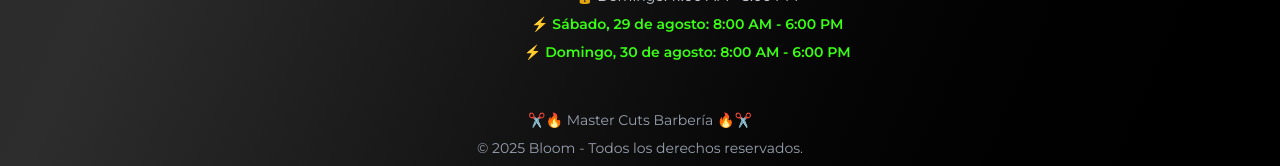
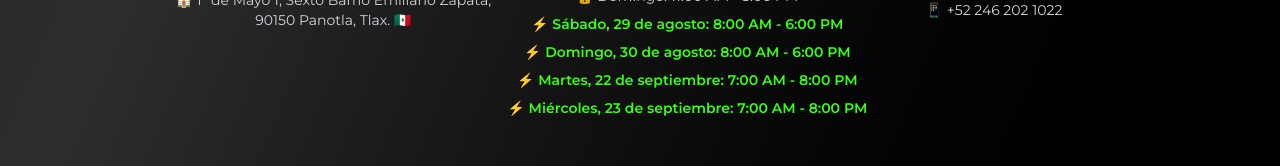
Before and after one commit to mael2021/barbershop, a React (Vite) app: page / in a window 1280 px wide. Shown: the part 2722-2888 px from the top of the page. Built offline with nearby package versions, Linux system fonts and the light colour scheme; no server answers.

Commit message:
habilito ams horarios

```diff
--- a/src/consts/schedule.ts
+++ b/src/consts/schedule.ts
@@ -26,11 +26,36 @@
   slots: EXTENDED_MORNING_SLOTS,
 };
 
+// Horario especial con apertura temprana de 7:00 AM a 8:00 PM (citas de 1 hora)
+const EARLY_OPENING_SLOTS = [
+  "7:00 AM",
+  "8:00 AM",
+  "9:00 AM",
+  "10:00 AM",
+  "11:00 AM",
+  "12:00 PM",
+  "1:00 PM",
+  "2:00 PM",
+  "3:00 PM",
+  "4:00 PM",
+  "5:00 PM",
+  "6:00 PM",
+  "7:00 PM",
+  "8:00 PM",
+];
+
+const EARLY_OPENING_SCHEDULE: SpecialSchedule = {
+  hours: "7:00 AM - 8:00 PM",
+  slots: EARLY_OPENING_SLOTS,
+};
+
 // Días con horario distinto al habitual. Sobrescriben el horario del día de la
 // semana (incluidos los domingos, que normalmente están cerrados).
 export const SPECIAL_SCHEDULES: Record<string, SpecialSchedule> = {
   "2026-08-29": EXTENDED_MORNING_SCHEDULE,
   "2026-08-30": EXTENDED_MORNING_SCHEDULE,
+  "2026-09-22": EARLY_OPENING_SCHEDULE,
+  "2026-09-23": EARLY_OPENING_SCHEDULE,
 };
 
 // Convierte un Date a la clave YYYY-MM-DD usada en las constantes de arriba
```
